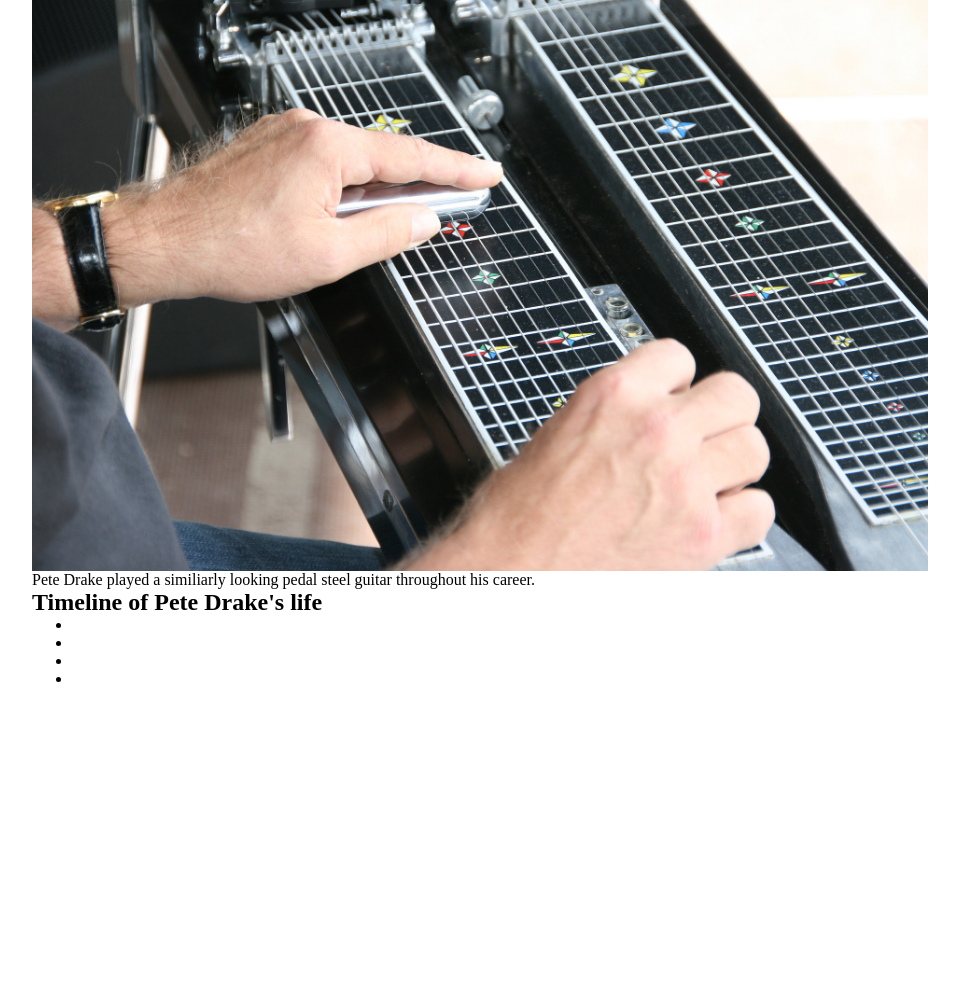
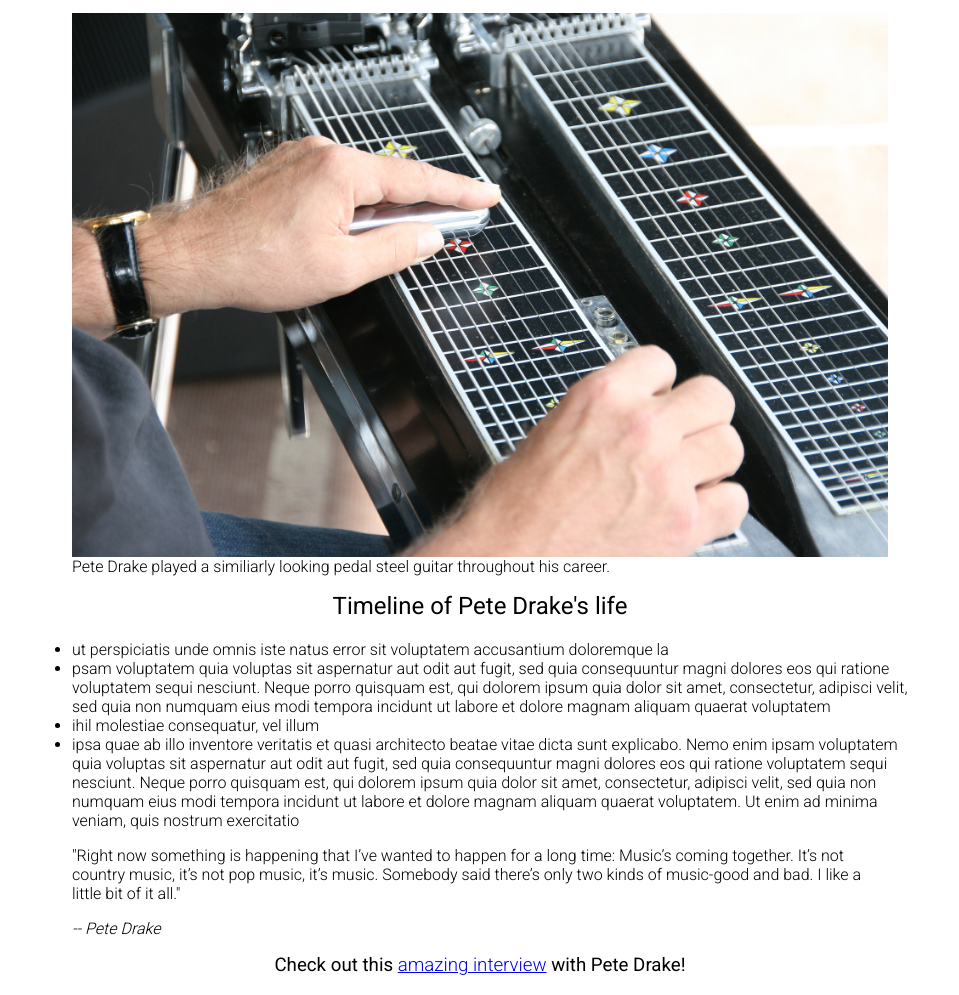
Before and after one commit to TheSlothKingdom/Tribute-Page-FCC, a plain HTML site: page index.html in a window 1280 px wide. Shown: the part 91-1086 px from the top of the page, without its empty margins (160-1119 px from the left). Before the commit the page ends 800 px from the top, so only its background shows below. Drawn offline with Linux system fonts and the light colour scheme.

Commit message:
added fonts and centered headings.

```diff
--- a/index.html
+++ b/index.html
@@ -5,6 +5,10 @@
     <meta http-equiv="X-UA-Compatible" content="IE=edge">
     <meta name="viewport" content="width=device-width, initial-scale=1.0">
     <title>Tribute Page for Pete Drake</title>
+    <link rel="preconnect" href="https://fonts.googleapis.com">
+    <link rel="preconnect" href="https://fonts.gstatic.com" crossorigin>
+    <link href="https://fonts.googleapis.com/css2?family=Roboto:wght@300;400;500&display=swap" rel="stylesheet">
+
     <link rel="stylesheet" href="style.css">
 </head>
 <body>
@@ -18,17 +22,20 @@
         <section id="tribute-info">
             <h2>Timeline of Pete Drake's life</h2>
             <ul>
-                <li></li>
-                <li></li>
-                <li></li>
-                <li></li>
+                <li>ut perspiciatis unde omnis iste natus error sit voluptatem accusantium doloremque la</li>
+                <li>psam voluptatem quia voluptas sit aspernatur aut odit aut fugit, sed quia consequuntur magni dolores eos qui ratione voluptatem sequi nesciunt. Neque porro quisquam est, qui dolorem ipsum quia dolor sit amet, consectetur, adipisci velit, sed quia non numquam eius modi tempora incidunt ut labore et dolore magnam aliquam quaerat voluptatem</li>
+                <li>ihil molestiae consequatur, vel illum</li>
+                <li> ipsa quae ab illo inventore veritatis et quasi architecto beatae vitae dicta sunt explicabo. Nemo enim ipsam voluptatem quia voluptas sit aspernatur aut odit aut fugit, sed quia consequuntur magni dolores eos qui ratione voluptatem sequi nesciunt. Neque porro quisquam est, qui dolorem ipsum quia dolor sit amet, consectetur, adipisci velit, sed quia non numquam eius modi tempora incidunt ut labore et dolore magnam aliquam quaerat voluptatem. Ut enim ad minima veniam, quis nostrum exercitatio</li>
             </ul>
         </section>
-        <blockquote></blockquote>
+        <blockquote cite="https://rockandrollparadise.com/pete-drake-71988/">
+            <p>
+                "Right now something is happening that I’ve wanted to happen for a long time: Music’s coming together. It’s not country music, it’s not pop music, it’s music. Somebody said there’s only two kinds of music-good and bad. I like a little bit of it all."
+            </p>
+            <cite>-- Pete Drake</cite>
+        </blockquote>
         <section>
-            <h2></h2>
-            <p></p>
-            <a id="tribute-link" target="_blank" href=""></a>
+            <h3>Check out this <a id="tribute-link" target="_blank" href="https://rockandrollparadise.com/pete-drake-71988/">amazing interview</a> with Pete Drake!</h3>
         </section>
     </main>
 </body>
--- a/style.css
+++ b/style.css
@@ -1,6 +1,30 @@
+/* Page Reset */
+
 * {
     box-sizing: border-box;
+    margin-top: 0;
+    font-family: 'Roboto', sans-serif;
+    font-weight: 300;
+}
+
+html,
+body,
+div {
     margin: 0;
+    padding: 0;
+}
+
+/* General Styles */
+
+h1 {
+    text-align: center;
+    font-weight: 500;
+}
+
+h2,
+h3 {
+    text-align: center;
+    font-weight: 400;
 }
 
 img {
@@ -14,3 +38,7 @@ main {
     width: 70%;
     margin: 10px auto 0;
 }
+
+ul li::marker {
+
+}
```
